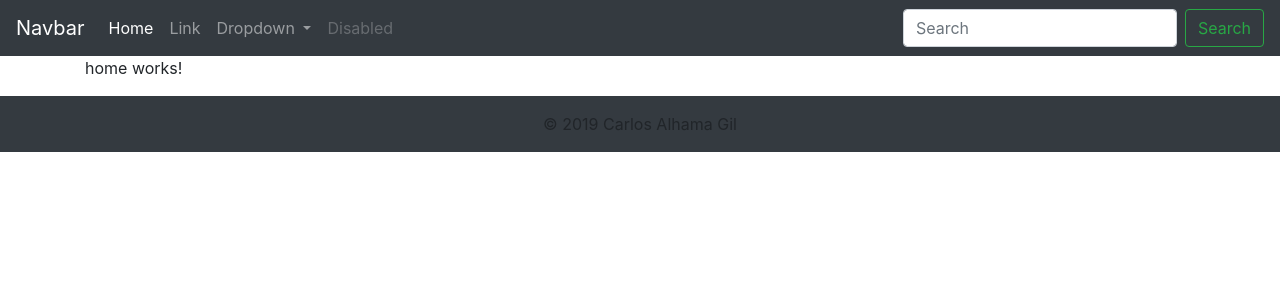
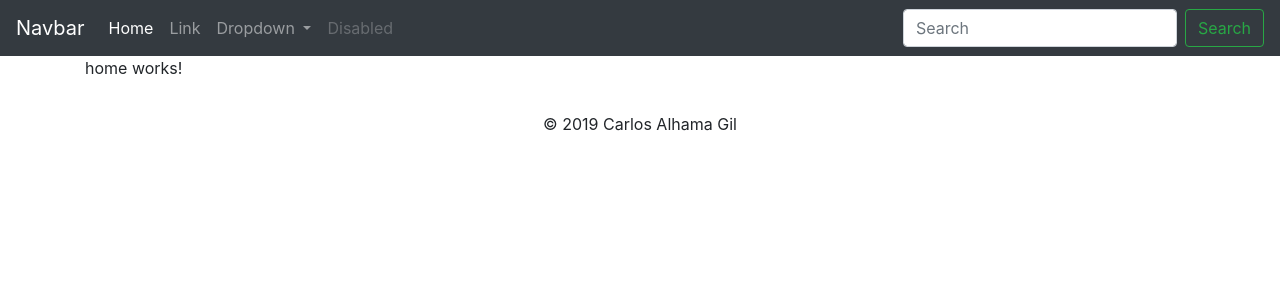
Before and after one commit to patezno/markup-language-exercices, an Angular app in the folder Ejercicio 22/tasca22/: page /#/home in a window 1280 px wide. Shown: the top 300 px of the page. Built offline with nearby package versions, Linux system fonts and the light colour scheme.

Commit message:
footer cambiado

```diff
--- a/Ejercicio 22/tasca22/src/app/components/shared/footer/footer.component.html
+++ b/Ejercicio 22/tasca22/src/app/components/shared/footer/footer.component.html
@@ -1,5 +1,7 @@
-<footer class="footer bg-dark text-center bottom">
+<footer class="page-footer font-small blue">
+
     <div class="footer-copyright text-center py-3">
         © 2019 Carlos Alhama Gil
     </div>
+
 </footer>
```
